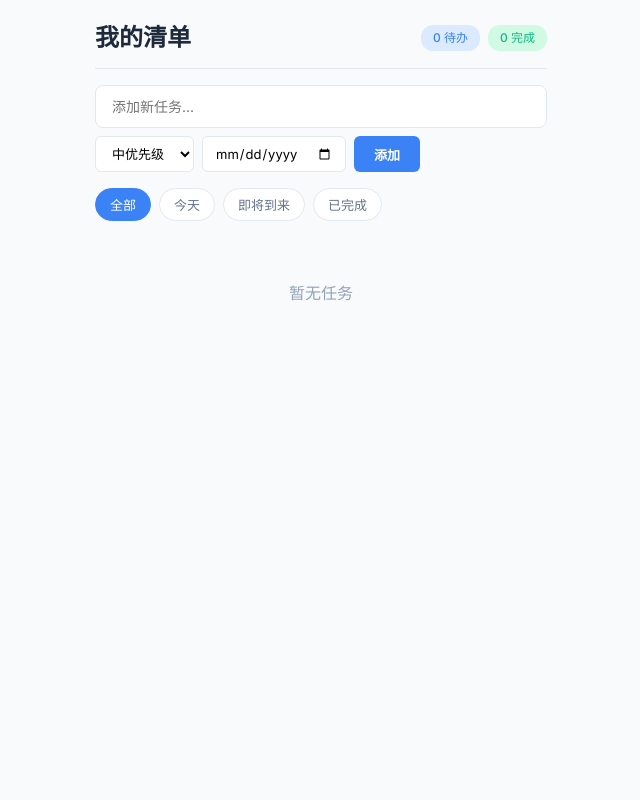
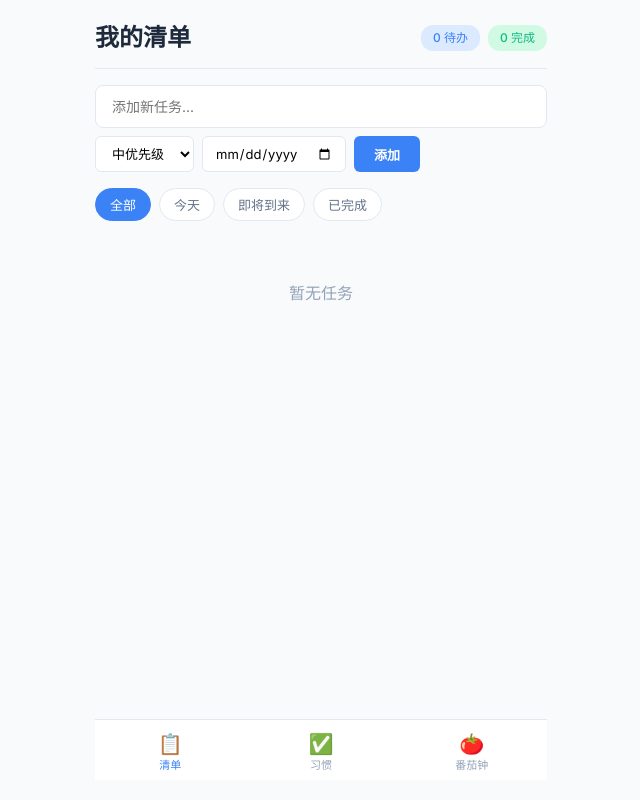
Before and after one commit to ywh0606/TODO, a Vue app: page / in a window 1280 px wide. Shown: the whole page, without its empty margins (319-959 px from the left). Built offline with nearby package versions, Linux system fonts and the light colour scheme.

Commit message:
feat: add bottom navigation, wire up three views

```diff
--- a/src/App.vue
+++ b/src/App.vue
@@ -1,31 +1,21 @@
 <template>
   <div class="app">
-    <header class="app-header">
-      <h1>我的清单</h1>
-      <div class="stats">
-        <span class="stat pending">{{ store.stats.pending }} 待办</span>
-        <span class="stat completed">{{ store.stats.completed }} 完成</span>
-      </div>
-    </header>
-
-    <TaskInput />
-    <FilterBar />
-    <TaskList />
+    <TasksView v-if="activeTab === 'tasks'" />
+    <HabitsView v-else-if="activeTab === 'habits'" />
+    <PomodoroView v-else-if="activeTab === 'pomodoro'" />
+    <NavBar ref="navBar" @change="activeTab = $event" />
   </div>
 </template>
 
 <script setup>
-import { onMounted } from 'vue'
-import { useTaskStore } from './stores/taskStore'
-import TaskInput from './components/TaskInput.vue'
-import FilterBar from './components/FilterBar.vue'
-import TaskList from './components/TaskList.vue'
+import { ref } from 'vue'
+import NavBar from './components/NavBar.vue'
+import TasksView from './views/TasksView.vue'
+import HabitsView from './views/HabitsView.vue'
+import PomodoroView from './views/PomodoroView.vue'
 
-const store = useTaskStore()
-
-onMounted(() => {
-  store.loadTasks()
-})
+const activeTab = ref('tasks')
+const navBar = ref(null)
 </script>
 
 <style scoped>
@@ -37,41 +27,4 @@ onMounted(() => {
   display: flex;
   flex-direction: column;
 }
-
-.app-header {
-  display: flex;
-  justify-content: space-between;
-  align-items: center;
-  margin-bottom: 16px;
-  padding-bottom: 12px;
-  border-bottom: 1px solid var(--color-border);
-}
-
-.app-header h1 {
-  font-size: 24px;
-  color: var(--color-text);
-  font-weight: 600;
-}
-
-.stats {
-  display: flex;
-  gap: 8px;
-}
-
-.stat {
-  padding: 4px 12px;
-  border-radius: var(--radius-lg);
-  font-size: 12px;
-  font-weight: 500;
-}
-
-.stat.pending {
-  background: var(--color-primary-light);
-  color: var(--color-primary);
-}
-
-.stat.completed {
-  background: #D1FAE5;
-  color: var(--color-success);
-}
 </style>
--- /dev/null
+++ b/src/components/NavBar.vue
@@ -0,0 +1,69 @@
+<template>
+  <nav class="navbar">
+    <button
+      v-for="tab in tabs"
+      :key="tab.key"
+      :class="['nav-btn', { active: currentTab === tab.key }]"
+      @click="currentTab = tab.key"
+    >
+      <span class="nav-icon">{{ tab.icon }}</span>
+      <span class="nav-label">{{ tab.label }}</span>
+    </button>
+  </nav>
+</template>
+
+<script setup>
+import { ref, watch } from 'vue'
+
+const currentTab = ref('tasks')
+const tabs = [
+  { key: 'tasks', icon: '📋', label: '清单' },
+  { key: 'habits', icon: '✅', label: '习惯' },
+  { key: 'pomodoro', icon: '🍅', label: '番茄钟' }
+]
+
+const emit = defineEmits(['change'])
+
+watch(currentTab, (val) => {
+  emit('change', val)
+})
+</script>
+
+<style scoped>
+.navbar {
+  display: flex;
+  border-top: 1px solid var(--color-border);
+  background: var(--color-surface);
+  padding: 6px 0 env(safe-area-inset-bottom, 6px);
+  flex-shrink: 0;
+}
+
+.nav-btn {
+  flex: 1;
+  display: flex;
+  flex-direction: column;
+  align-items: center;
+  gap: 2px;
+  padding: 8px 0;
+  background: none;
+  border: none;
+  cursor: pointer;
+  color: var(--color-text-muted);
+  transition: color 0.2s;
+  font-family: inherit;
+}
+
+.nav-btn.active {
+  color: var(--color-primary);
+}
+
+.nav-icon {
+  font-size: 20px;
+  line-height: 1;
+}
+
+.nav-label {
+  font-size: 11px;
+  font-weight: 500;
+}
+</style>
--- a/src/style.css
+++ b/src/style.css
@@ -19,6 +19,11 @@
   --color-success: #10B981;
   --color-warning: #F59E0B;
   --color-danger: #EF4444;
+
+  --color-pomodoro: #EF4444;
+  --color-pomodoro-light: #FEE2E2;
+  --color-break: #10B981;
+  --color-break-light: #D1FAE5;
 
   --shadow-sm: 0 1px 2px rgba(0,0,0,0.05);
   --shadow-md: 0 4px 6px -1px rgba(0,0,0,0.1);
--- /dev/null
+++ b/src/views/TasksView.vue
@@ -0,0 +1,74 @@
+<template>
+  <div class="tasks-view">
+    <header class="app-header">
+      <h1>我的清单</h1>
+      <div class="stats">
+        <span class="stat pending">{{ store.stats.pending }} 待办</span>
+        <span class="stat completed">{{ store.stats.completed }} 完成</span>
+      </div>
+    </header>
+    <TaskInput />
+    <FilterBar />
+    <TaskList />
+  </div>
+</template>
+
+<script setup>
+import { onMounted } from 'vue'
+import { useTaskStore } from '../stores/taskStore'
+import TaskInput from '../components/TaskInput.vue'
+import FilterBar from '../components/FilterBar.vue'
+import TaskList from '../components/TaskList.vue'
+
+const store = useTaskStore()
+
+onMounted(() => {
+  store.loadTasks()
+})
+</script>
+
+<style scoped>
+.tasks-view {
+  flex: 1;
+  display: flex;
+  flex-direction: column;
+  overflow-y: auto;
+}
+
+.app-header {
+  display: flex;
+  justify-content: space-between;
+  align-items: center;
+  margin-bottom: 16px;
+  padding-bottom: 12px;
+  border-bottom: 1px solid var(--color-border);
+}
+
+.app-header h1 {
+  font-size: 24px;
+  color: var(--color-text);
+  font-weight: 600;
+}
+
+.stats {
+  display: flex;
+  gap: 8px;
+}
+
+.stat {
+  padding: 4px 12px;
+  border-radius: var(--radius-lg);
+  font-size: 12px;
+  font-weight: 500;
+}
+
+.stat.pending {
+  background: var(--color-primary-light);
+  color: var(--color-primary);
+}
+
+.stat.completed {
+  background: #D1FAE5;
+  color: var(--color-success);
+}
+</style>
```
